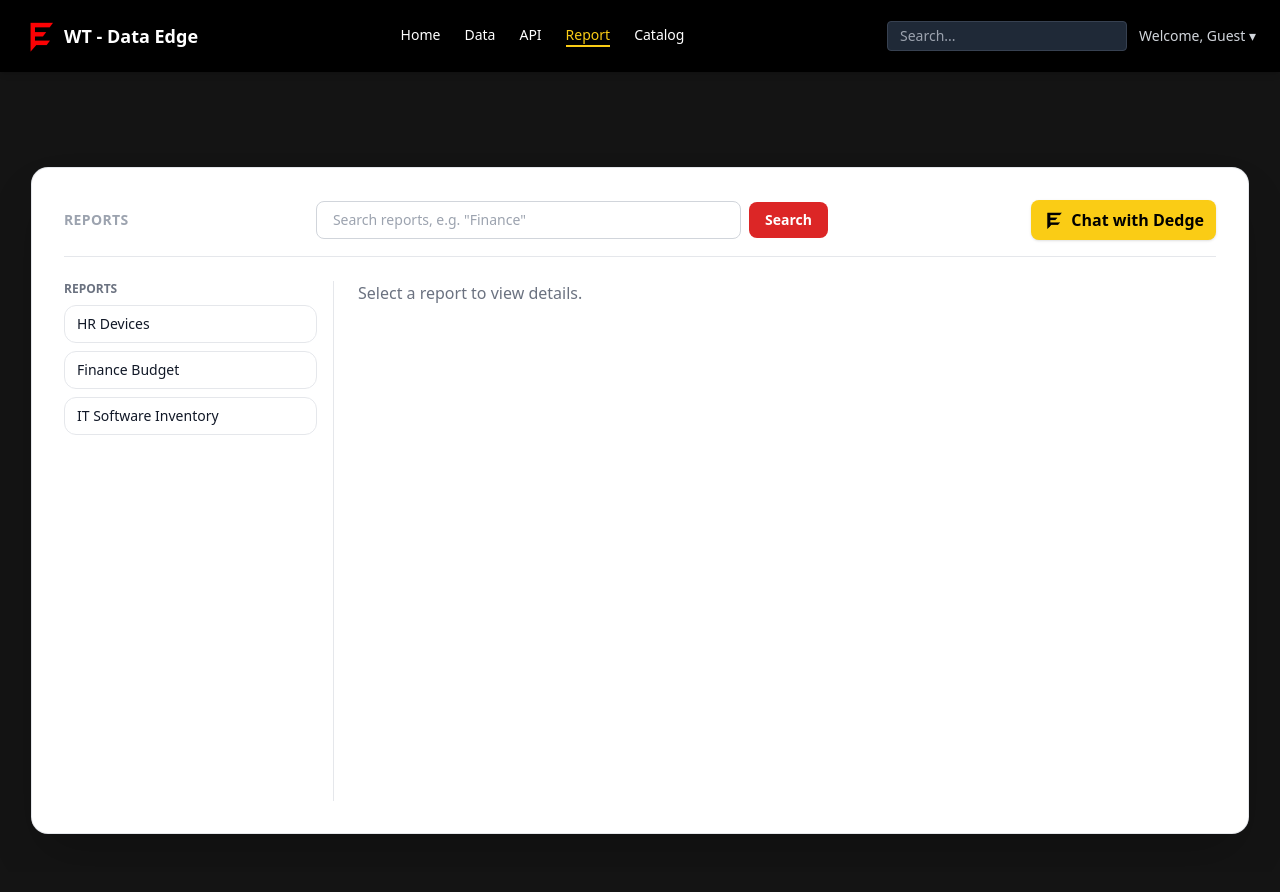
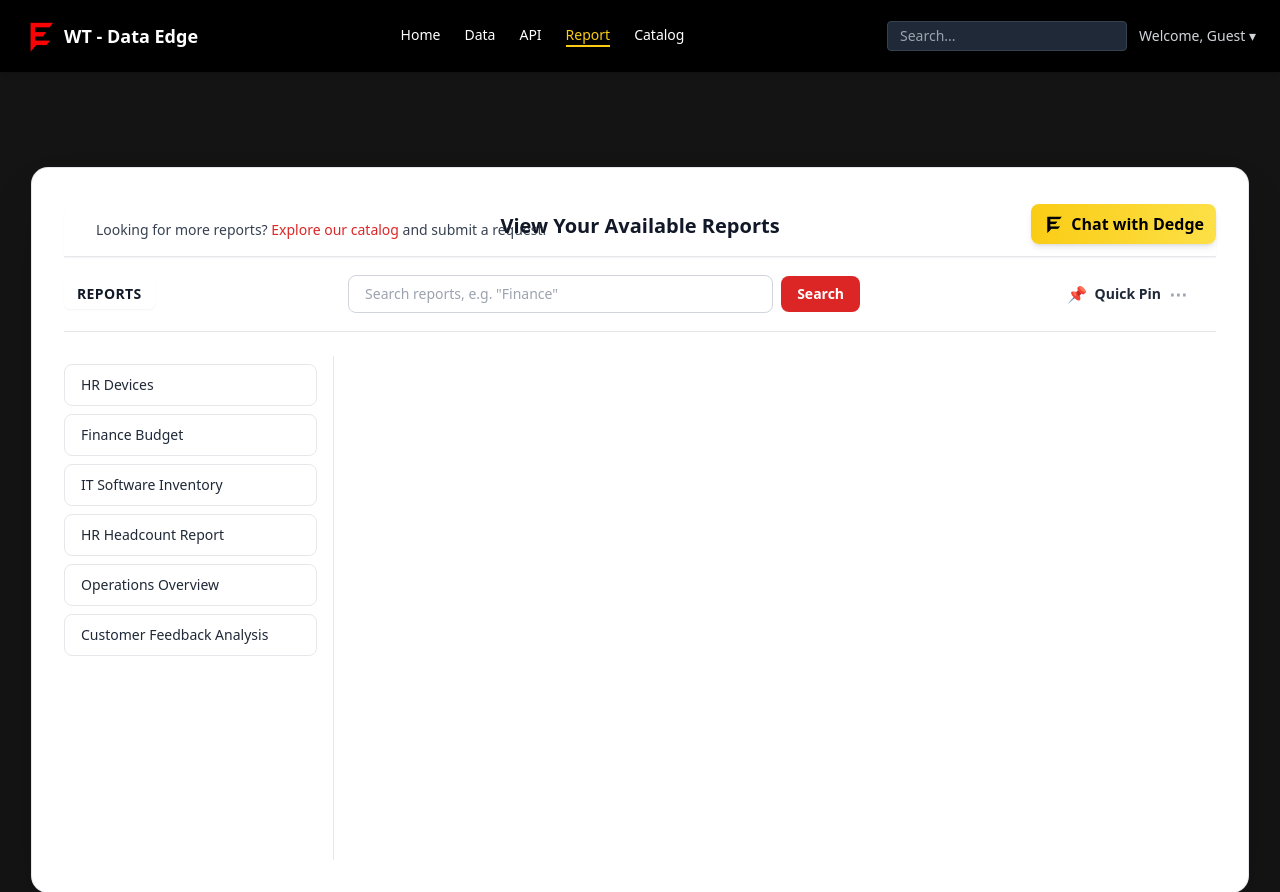
Before and after one commit to drsharice/data-portal-front-Json, a React (Vite) app: page /analytics in a window 1280 px wide. Built offline with nearby package versions, Linux system fonts and the light colour scheme.

Commit message:
Upate Analytics.tsx

```diff
--- /dev/null
+++ b/public/mock/data/Customer_Feedback.json
@@ -0,0 +1,5 @@
+[
+  { "quarter": "Q1 2025", "satisfaction": "88%", "nps": 62, "comments": 124 },
+  { "quarter": "Q2 2025", "satisfaction": "90%", "nps": 70, "comments": 98 },
+  { "quarter": "Q3 2025", "satisfaction": "87%", "nps": 65, "comments": 110 }
+]
--- /dev/null
+++ b/public/mock/data/HR_Headcount.json
@@ -0,0 +1,5 @@
+[
+  { "department": "Engineering", "headcount": 45, "attrition": 2 },
+  { "department": "Finance", "headcount": 18, "attrition": 1 },
+  { "department": "HR", "headcount": 9, "attrition": 0 }
+]
--- /dev/null
+++ b/public/mock/data/Operations_Overview.json
@@ -0,0 +1,5 @@
+[
+  { "metric": "Production Efficiency", "value": "92%", "target": "90%" },
+  { "metric": "Downtime (hrs)", "value": 12, "target": 10 },
+  { "metric": "Throughput", "value": 14500, "target": 15000 }
+]
--- /dev/null
+++ b/public/mock/data/Sales_Performance.json
@@ -0,0 +1,5 @@
+[
+  { "region": "North America", "sales": 1250000, "target": 1200000, "variance": "+4%" },
+  { "region": "Europe", "sales": 980000, "target": 1000000, "variance": "-2%" },
+  { "region": "Asia-Pacific", "sales": 1420000, "target": 1350000, "variance": "+5%" }
+]
--- a/public/mock/reports.json
+++ b/public/mock/reports.json
@@ -17,6 +17,24 @@
       "label": "IT Software Inventory",
       "description": "Sample IT Software Inventory report showing software usage by department.",
       "powerbi": "https://app.powerbi.com/groups/it"
+    },
+    {
+      "key": "HR_Headcount",
+      "label": "HR Headcount Report",
+      "description": "Monthly headcount and attrition details for HR reporting and workforce planning.",
+      "powerbi": "https://app.powerbi.com/groups/hr"
+    },
+    {
+      "key": "Operations_Overview",
+      "label": "Operations Overview",
+      "description": "Key operational KPIs including efficiency, downtime, and throughput metrics.",
+      "powerbi": "https://app.powerbi.com/groups/operations"
+    },
+    {
+      "key": "Customer_Feedback",
+      "label": "Customer Feedback Analysis",
+      "description": "Aggregated customer satisfaction trends and sentiment analysis from surveys.",
+      "powerbi": "https://app.powerbi.com/groups/customer"
     }
   ]
 }
--- a/src/pages/Analytics.tsx
+++ b/src/pages/Analytics.tsx
@@ -1,3 +1,4 @@
+import { Link } from "react-router-dom";
 import { useEffect, useMemo, useState } from "react";
 import { useTitle } from "../hooks/useTitle";
 import ChatBot from "../components/ChatBot";
@@ -19,11 +20,49 @@ export default function Analytics() {
   const [q, setQ] = useState("");
   const [selected, setSelected] = useState<Report | null>(null);
   const [rows, setRows] = useState<Record<string, any>[]>([]);
-  const [deviceSummary, setDeviceSummary] = useState<{ [key: string]: number }>({});
   const [loading, setLoading] = useState(false);
   const [err, setErr] = useState<string | null>(null);
   const [chatOpen, setChatOpen] = useState(false);
+  const [menuOpen, setMenuOpen] = useState(false);
 
+  // 🧠 Quick Pin (localStorage persistence)
+  const [pinned, setPinned] = useState<string[]>(() => {
+    const saved = localStorage.getItem("pinnedReports");
+    return saved ? JSON.parse(saved) : [];
+  });
+  useEffect(() => {
+    localStorage.setItem("pinnedReports", JSON.stringify(pinned));
+  }, [pinned]);
+
+  // 🎨 Background color (from Settings)
+  const [containerColor, setContainerColor] = useState(
+    localStorage.getItem("dataBackgroundColor") || "white"
+  );
+  useEffect(() => {
+    const handleStorageChange = () => {
+      const newColor = localStorage.getItem("dataBackgroundColor") || "white";
+      setContainerColor(newColor);
+    };
+    window.addEventListener("storage", handleStorageChange);
+    return () => window.removeEventListener("storage", handleStorageChange);
+  }, []);
+
+  // 🌈 Map background choices to gradients/patterns
+  const containerStyle =
+    containerColor === "diagonal"
+      ? { background: "linear-gradient(135deg, #ef4444 0%, #facc15 100%)" }
+      : containerColor === "focus"
+      ? { background: "radial-gradient(circle at center, #000000 0%, #ef4444 100%)" }
+      : containerColor === "fusion"
+      ? { background: "linear-gradient(90deg, #facc15, #ef4444, #000000)" }
+      : containerColor === "stripe"
+      ? {
+          backgroundImage:
+            "repeating-linear-gradient(45deg, #ef4444, #ef4444 20px, #facc15 20px, #facc15 40px, #000000 40px, #000000 60px)",
+        }
+      : { backgroundColor: containerColor };
+
+  // 📊 Load reports
   useEffect(() => {
     const reportsPath = `${mockBase}/reports.json`;
     fetch(reportsPath)
@@ -36,29 +75,26 @@ export default function Analytics() {
       .catch(() => setReports([]));
   }, []);
 
+  // 📈 Load data when report selected
   useEffect(() => {
     if (!selected) {
       setRows([]);
-      setDeviceSummary({});
       return;
     }
     setLoading(true);
     setErr(null);
     const datasetUrl = `${mockBase}/data/${selected.key}.json`;
     fetch(datasetUrl)
-      .then((r) => r.json())
-      .then((data: Record<string, any>[]) => {
-        setRows(data);
-        const summary: { [key: string]: number } = {};
-        data.forEach((row) => {
-          if (row.device) summary[row.device] = (summary[row.device] || 0) + 1;
-        });
-        setDeviceSummary(summary);
+      .then((r) => {
+        if (!r.ok) throw new Error("Data not found");
+        return r.json();
       })
-      .catch((e) => setErr(e?.message ?? String(e)))
+      .then((data: Record<string, any>[]) => setRows(data))
+      .catch((e) => setErr(e.message))
       .finally(() => setLoading(false));
   }, [selected]);
 
+  // 🔎 Filters
   const filteredReports = useMemo(() => {
     const term = q.trim().toLowerCase();
     return term ? reports.filter((r) => r.label.toLowerCase().includes(term)) : reports;
@@ -72,6 +108,7 @@ export default function Analytics() {
     );
   }, [rows, q, selected]);
 
+  // 💾 CSV Download
   function downloadCsv() {
     if (!rows.length || !selected) return;
     const cols = Object.keys(rows[0]);
@@ -98,31 +135,57 @@ export default function Analytics() {
 
   return (
     <section className="min-h-screen bg-brand-black text-white pt-24 px-4 md:px-8 relative">
+
+
+      {/* Container */}
       <div
-        className="mx-auto w-full max-w-[1400px] min-h-[72vh]
-                   rounded-2xl bg-white text-gray-900 shadow-2xl ring-1 ring-gray-200
-                   p-4 md:p-8 relative"
+        className="mx-auto w-full max-w-[1400px] min-h-[72vh] rounded-2xl text-gray-900 shadow-2xl ring-1 ring-gray-200 p-4 md:p-8 relative transition-colors duration-500"
+        style={containerStyle}
       >
-        {/* Top Toolbar */}
-        <div className="flex items-center justify-between border-b border-gray-200 pb-4 relative">
-          {/* Left: Reports Button */}
+          {/* Floating Chat */}
+      <button
+  onClick={() => setChatOpen(true)}
+  className="absolute top-9 right-8 z-50 flex items-center gap-2 bg-gradient-to-r from-yellow-400 to-yellow-300 text-black font-semibold px-3 py-2 rounded-lg shadow-md hover:brightness-105 hover:-translate-y-[1px] transition-all duration-200"
+  title="Chat with Dedge"
+>
+  <img src={logoEBlack} alt="Dedge Logo" className="w-5 h-5" />
+  <span>Chat with Dedge</span>
+</button>
+
+        {/* Header */}
+        <div className="flex items-start justify-between border-b border-gray-200 bg-white rounded-t-2xl px-8 pt-3 pb-4 shadow-sm relative z-30">
+  {/* Left paragraph */}
+  <p className="text-sm text-gray-700 mt-2">
+    Looking for more reports?{" "}
+    <Link to="/catalog" className="text-red-600 hover:underline">
+      Explore our catalog
+    </Link>{" "}
+    and submit a request.
+  </p>
+
+  {/* Center title */}
+  <div className="absolute top-3 left-1/2 transform -translate-x-1/2">
+    <h2 className="text-xl font-semibold text-center text-gray-900">
+      View Your Available Reports
+    </h2>
+  </div>
+</div>
+
+        {/* Toolbar */}
+        <div className="flex items-center justify-between border-b border-gray-200 pb-4 mt-4 relative">
           <button
             type="button"
-            onClick={() => {
-              setSelected(null);
-              setQ("");
-            }}
-            disabled={!selected}
-            className={`text-sm font-semibold tracking-wide uppercase ${
+            onClick={() => setSelected(null)}
+            className={`text-sm font-semibold tracking-wide uppercase bg-white/100 backdrop-blur-md border border-white/30 text-gray-900 px-3 py-1 rounded-md shadow-sm inline-block ${
               selected
-                ? "text-gray-700 hover:underline hover:text-red-600"
-                : "text-gray-400 cursor-not-allowed"
+                ? "text-red-600 hover:underline cursor-pointer"
+                : "text-gray-500 cursor-default"
             }`}
           >
             Reports
           </button>
 
-          {/* Center: Search Bar */}
+          {/* Search */}
           <div className="flex-1 flex justify-center">
             <form
               className="flex items-center gap-2 w-full max-w-lg justify-center"
@@ -134,8 +197,7 @@ export default function Analytics() {
                 placeholder={
                   selected ? "Search within report..." : 'Search reports, e.g. "Finance"'
                 }
-                className="flex-1 rounded-lg border border-gray-300 bg-white px-4 py-2
-                           text-sm text-gray-900 outline-none focus:ring-2 focus:ring-red-600"
+                className="flex-1 rounded-lg border border-gray-300 bg-white px-4 py-2 text-sm text-gray-900 outline-none focus:ring-2 focus:ring-red-600"
               />
               {q && (
                 <button
@@ -157,50 +219,114 @@ export default function Analytics() {
             </form>
           </div>
 
-          {/* Right: Chat with Dedge Button */}
+          {/* Quick Pin Menu */}
+          <div className="relative mr-4">
             <button
-            onClick={() => setChatOpen(true)}
-            className="flex items-center gap-2 bg-yellow-400 text-black font-semibold
-                       px-3 py-2 rounded-lg shadow hover:bg-yellow-300 transition ml-4"
-            title="Chat with Dedge"
+              onClick={() => setMenuOpen(!menuOpen)}
+              className="flex items-center space-x-2 text-sm font-semibold text-gray-800 bg-white/100 backdrop-blur-md border border-white/30 px-3 py-1.5 rounded-lg hover:shadow-md hover:-translate-y-[1px] transition-all duration-200"
             >
-            <img src={logoEBlack} alt="Dedge Logo" className="w-5 h-5" />
-            <span>Chat with Dedge</span>
+              <span role="img" aria-label="pin" className="text-base">📌</span>
+              <span>Quick Pin</span>
+              <span className="text-gray-400 text-lg">⋯</span>
+            </button>
+            {menuOpen && (
+              <div className="absolute right-0 mt-2 w-60 bg-white border border-gray-200 rounded-lg shadow-lg z-50">
+                <ul className="max-h-64 overflow-auto text-sm text-gray-800">
+                  {reports.map((r) => (
+                    <li key={r.key} className="flex items-center justify-between px-3 py-2 hover:bg-gray-50">
+                      <label className="flex items-center space-x-2 cursor-pointer">
+                        <input
+                          type="checkbox"
+                          checked={pinned.includes(r.key)}
+                          onChange={() =>
+                            setPinned((prev) =>
+                              prev.includes(r.key)
+                                ? prev.filter((x) => x !== r.key)
+                                : [...prev, r.key]
+                            )
+                          }
+                          className="rounded text-red-600 focus:ring-red-500"
+                        />
+                        <span>{r.label}</span>
+                      </label>
+                    </li>
+                  ))}
+                </ul>
+                <div className="border-t border-gray-200 px-3 py-2">
+                  <button
+                    onClick={() => {
+                      setPinned([]);
+                      setMenuOpen(false);
+                    }}
+                    className="w-full text-left text-xs font-semibold text-red-600 hover:underline"
+                  >
+                    Clear All Pins
                   </button>
                 </div>
+              </div>
+            )}
+          </div>
+        </div>
 
-        {/* Main Layout */}
+        {/* Layout */}
         <div className="grid grid-cols-12 gap-6 pt-6 h-full">
           {!selected && (
             <aside className="col-span-12 md:col-span-3 md:pr-4 md:border-r md:border-gray-200">
-              <h3 className="text-xs font-semibold text-gray-500 uppercase mb-2">
-                Reports
-              </h3>
+              <h3 className="text-xs font-semibold text-gray-500 uppercase mb-2"></h3>
               <div className="md:sticky md:top-28 md:h-[calc(72vh-5rem)] overflow-auto">
                 <ul className="space-y-2">
-                  {filteredReports.map((r, i) => (
+                  {filteredReports.map((r, i) => {
+                    const active = selected?.key === r.key;
+                    return (
                       <li key={r.key || i}>
                         <button
                           onClick={() => setSelected(r)}
-                        className="w-full rounded-xl border border-gray-200 bg-white hover:bg-gray-50
-                                   px-3 py-2 text-left text-sm"
+                          className={`w-full text-left px-4 py-2.5 rounded-lg text-sm font-medium border transition-all duration-300 ease-in-out transform focus-visible:ring-2 focus-visible:ring-red-500 focus-visible:ring-offset-2 ${
+                            active
+                              ? "bg-gradient-to-r from-red-600 to-yellow-400 text-white shadow-md"
+                              : "bg-white text-gray-800 border-gray-200 hover:bg-gradient-to-r hover:from-yellow-50 hover:to-red-50 hover:text-black hover:shadow-lg hover:-translate-y-[2px]"
+                          }`}
                         >
                           {r.label}
                         </button>
                       </li>
-                  ))}
+                    );
+                  })}
                 </ul>
               </div>
             </aside>
           )}
 
           <main className={`col-span-12 ${!selected ? "md:col-span-9" : "md:col-span-12"}`}>
-            {!selected ? (
-              <p className="text-gray-500">Select a report to view details.</p>
-            ) : (
+            {/* Pinned cards */}
+            {!selected && pinned.length > 0 && (
+              <div className="mb-6 grid grid-cols-2 md:grid-cols-3 lg:grid-cols-4 gap-4">
+                {pinned.map((key, i) => {
+                  const r = reports.find((x) => x.key === key);
+                  if (!r) return null;
+                  const stripe = i % 2 === 0 ? "bg-red-600" : "bg-yellow-400";
+                  return (
+                    <button
+                      key={r.key}
+                      onClick={() => setSelected(r)}
+                      className="relative overflow-hidden text-left rounded-xl bg-white border border-gray-200 shadow-sm transition-all duration-300 hover:shadow-lg hover:-translate-y-1 animate-fadeIn"
+                    >
+                      <div className={`absolute left-0 top-0 h-full w-1.5 ${stripe}`} />
+                      <div className="pl-4 pr-4 py-4">
+                        <div className="font-semibold text-gray-800">{r.label}</div>
+                        <div className="text-xs text-gray-500 mt-1">Click to open report</div>
+                      </div>
+                    </button>
+                  );
+                })}
+              </div>
+            )}
+
+            {/* Report view */}
+            {selected && (
               <div className="space-y-6">
                 <div className="flex items-center justify-between">
-                  <h1 className="text-2xl md:text-3xl font-extrabold">
+                  <h1 className="text-2xl md:text-3xl font-extrabold text-gray-900 bg-white/80 backdrop-blur-md border border-white/30 px-4 py-1.5 rounded-md shadow-sm inline-block">
                     Reporting &amp; Analytics – {selected.label}
                   </h1>
                   <button
@@ -213,7 +339,7 @@ export default function Analytics() {
                   </button>
                 </div>
 
-                <p className="text-gray-600">{selected.description}</p>
+                <p className="text-gray-700 bg-white/70 backdrop-blur-sm border border-white/30 px-4 py-2 rounded-md shadow-sm">{selected.description}</p>
 
                 {loading && <div className="text-sm text-gray-500">Loading…</div>}
                 {err && (
@@ -222,24 +348,10 @@ export default function Analytics() {
                   </div>
                 )}
 
-                {!loading && Object.keys(deviceSummary).length > 0 && (
-                  <div>
-                    <h3 className="text-lg font-semibold">Device Summary</h3>
-                    <ul className="mt-2 list-disc list-inside text-gray-700">
-                      {Object.entries(deviceSummary).map(([device, count]) => (
-                        <li key={device}>
-                          {device}: {count} employees
-                        </li>
-                      ))}
-                    </ul>
-                  </div>
-                )}
-
                 {!loading && rows.length > 0 && (
                   <>
-                    <div className="overflow-x-auto">
-                      <h3 className="text-lg font-semibold mb-2">Report Details</h3>
-                      <table className="w-full border border-gray-200 rounded-lg text-sm">
+                    <div className="overflow-x-auto bg-white rounded-lg border border-gray-200 shadow-sm">
+                      <table className="w-full text-sm">
                         <thead className="bg-gray-100 text-gray-700">
                           <tr>
                             {Object.keys(rows[0]).map((col) => (
@@ -262,8 +374,7 @@ export default function Analytics() {
                         </tbody>
                       </table>
                     </div>
-
-                    <div className="flex justify-end">
+                    <div className="flex justify-end pt-2">
                       <button
                         onClick={downloadCsv}
                         className="rounded-lg bg-red-600 px-3 py-2 text-sm font-medium text-white hover:brightness-110"
@@ -279,8 +390,17 @@ export default function Analytics() {
         </div>
       </div>
 
-      {/* ChatBot Modal */}
       <ChatBot isOpen={chatOpen} onClose={() => setChatOpen(false)} />
+
+      <style>{`
+        @keyframes fadeIn {
+          from { opacity: 0; transform: translateY(6px); }
+          to { opacity: 1; transform: translateY(0); }
+        }
+        .animate-fadeIn {
+          animation: fadeIn 0.25s ease-in-out both;
+        }
+      `}</style>
     </section>
   );
 }
```
Also changed, not shown: public/mock/mockReports.json (+36 -0 lines). Lines whose indentation alone changed are shown as unchanged.
